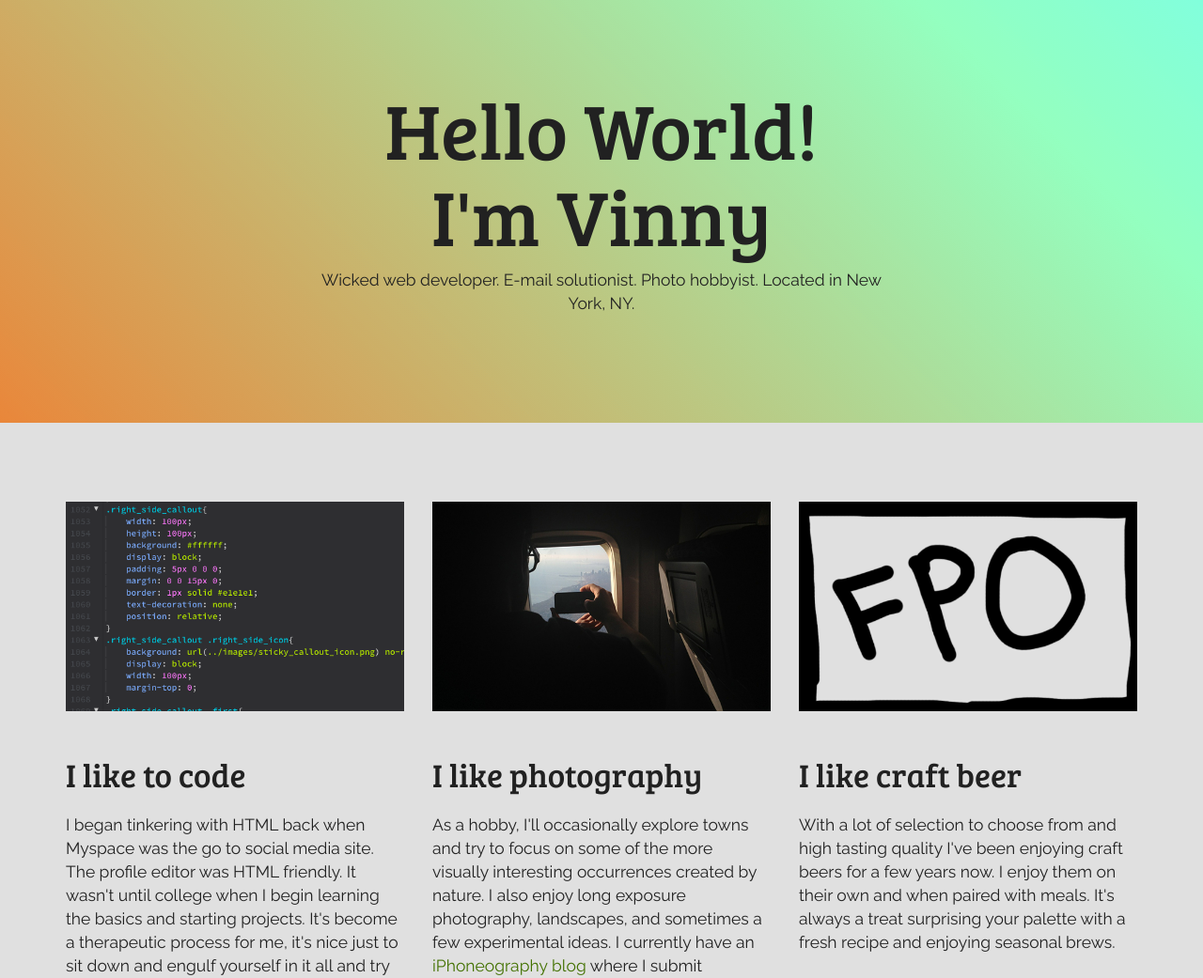
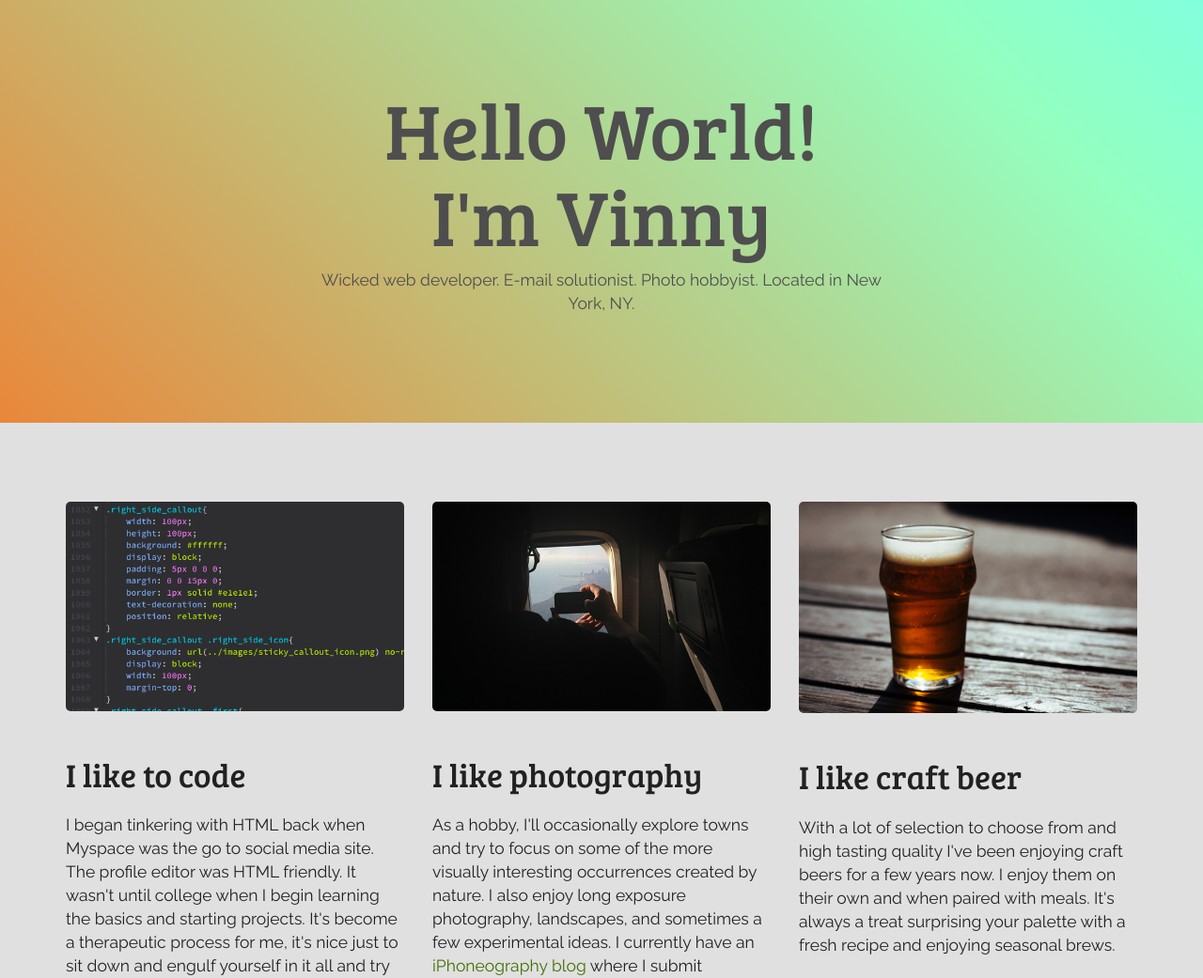
Before and after one commit to vdicairano91/My-Personal-Website, a plain HTML site: page index.html in a window 1280 px wide. Shown: the top 1041 px of the page at 94% size. Drawn offline with nearby package versions, Linux system fonts and the light colour scheme.

Commit message:
add last about photo, change to header color

```diff
--- a/css/styles.css
+++ b/css/styles.css
@@ -48,6 +48,10 @@ h2 {
   font-size: 3em;
   margin-top: 0.25em;
 }
+h2, .hero p{
+  color: #4E4E4E;
+
+}
 @media only screen and (min-width: 768px) {
   .hero {
     height: 250px;
@@ -67,7 +71,8 @@ h2 {
   padding: 6em 0 8em 0;
 }
 .about img {
-  padding: 0 0 3em 0;
+  margin: 0 0 3em 0;
+  border-radius: 5px;
 }
 .about-header {
   font-size: 2.5em;
--- a/index.html
+++ b/index.html
@@ -49,7 +49,7 @@
             </p>
           </div>
           <div class="col-xs-10 col-xs-offset-1 col-sm-4 col-sm-offset-0">
-            <img src="images/fpo.png" class="img-responsive">
+            <img src="images/beer-about.jpg" class="img-responsive">
             <p class="about-header">I like craft beer</p>
             <p>
               With a lot of selection to choose from and high tasting quality I've been enjoying craft beers for a few years now. I enjoy them on their own and when paired with meals. It's always a treat surprising your palette with a fresh recipe and enjoying seasonal brews.
@@ -71,11 +71,13 @@
               <img src="images/egf-website.png" class="img-responsive project-flip">
             </a>
           </div>
+<!--
           <div class="col-xs-10 col-xs-offset-1 col-sm-6 col-sm-offset-0 col-lg-4">
             <a href="http://oxycontin.com/" target="_blank">
               <img src="images/oxy-website.png" class="img-responsive project-flip">
             </a>
           </div>
+-->
           <div class="col-xs-10 col-xs-offset-1 col-sm-6 col-sm-offset-0 col-lg-4">
             <a href="http://www.teamagainstopioidabuse.com" target="_blank">
               <img src="images/oadp-website.png" class="img-responsive project-flip">
```
Also changed, not shown: images/beer-about.jpg (added).
